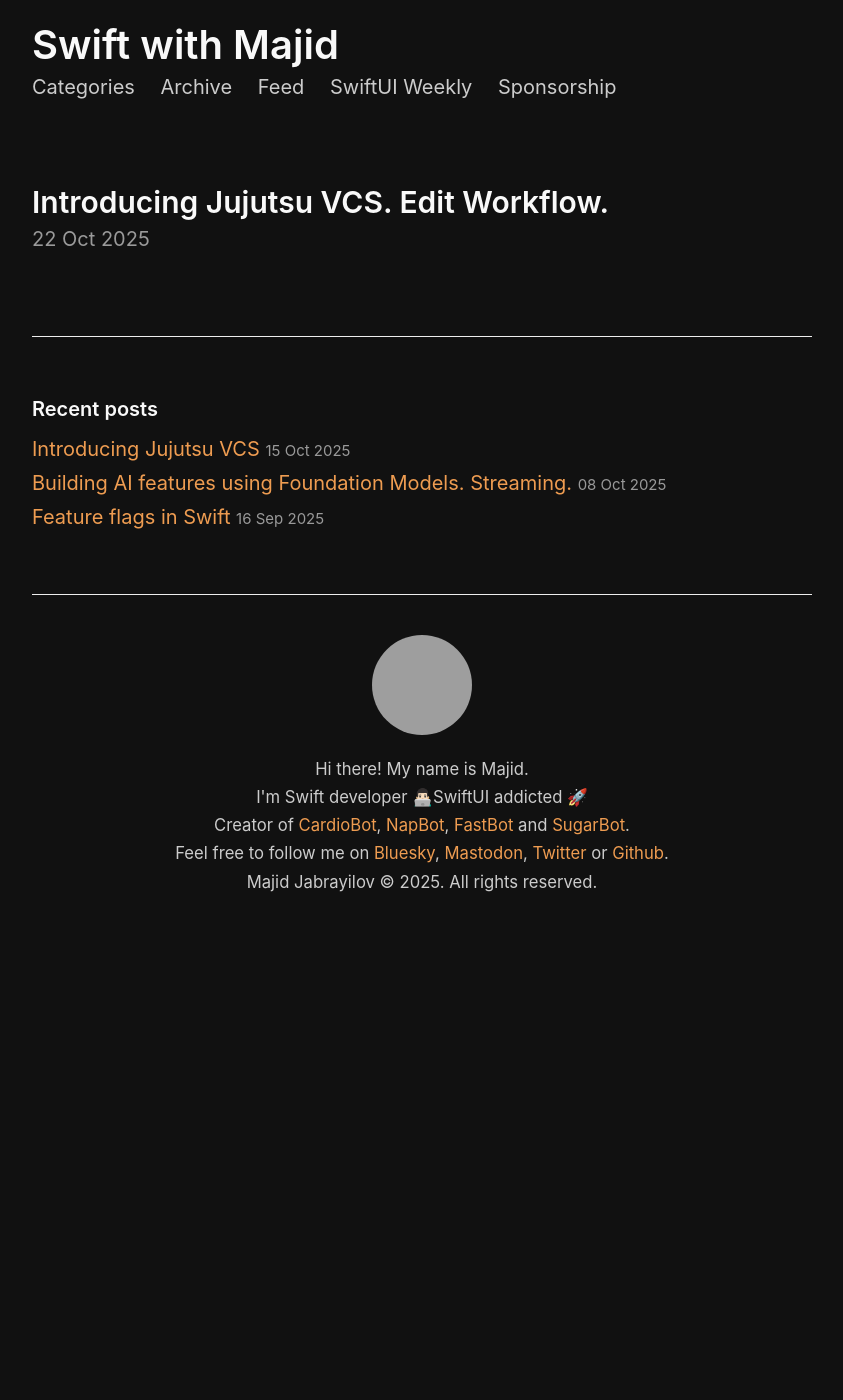
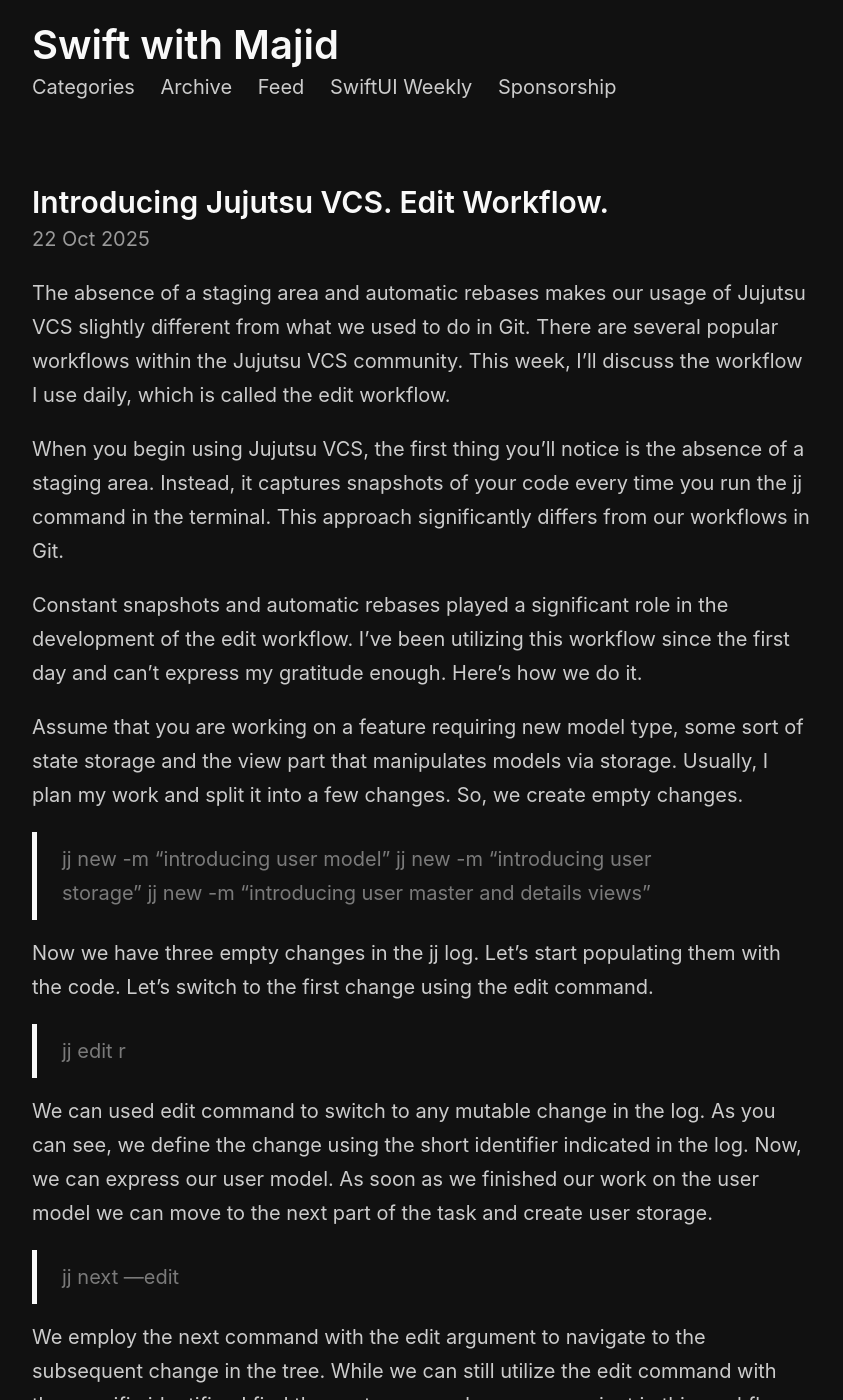
Before and after one commit to mecid/mecid.github.io, a Jekyll site: the page built from _posts/2025-10-22-introducing-jujutsu-vcs-edit-workflow.md, in a window 1280 px wide and 1400 px high. Shown: the whole window, without its empty margins (218-1061 px from the left). Built offline with Jekyll 4.4.1, drawn with Linux system fonts in a browser that asks for light colours; some of the changed text lies outside the part shown; grey boxes are pictures that could not be loaded.

Commit message:
edit flow post content added

```diff
--- a/_posts/2025-10-22-introducing-jujutsu-vcs-edit-workflow.md
+++ b/_posts/2025-10-22-introducing-jujutsu-vcs-edit-workflow.md
@@ -2,3 +2,45 @@
 title: Introducing Jujutsu VCS. Edit Workflow.
 layout: post
 ---
+
+The absence of a staging area and automatic rebases makes our usage of Jujutsu VCS slightly different from what we used to do in Git. There are several popular workflows within the Jujutsu VCS community. This week, I’ll discuss the workflow I use daily, which is called the edit workflow.
+
+When you begin using Jujutsu VCS, the first thing you’ll notice is the absence of a staging area. Instead, it captures snapshots of your code every time you run the jj command in the terminal. This approach significantly differs from our workflows in Git.
+
+Constant snapshots and automatic rebases played a significant role in the development of the edit workflow. I’ve been utilizing this workflow since the first day and can’t express my gratitude enough. Here’s how we do it.
+
+Assume that you are working on a feature requiring new model type, some sort of state storage and the view part that manipulates models via storage. Usually, I plan my work and split it into a few changes. So, we create empty changes.
+
+> jj new -m “introducing user model”
+> jj new -m “introducing user storage”
+> jj new -m “introducing user master and details views”
+
+Now we have three empty changes in the jj log. Let’s start populating them with the code. Let’s switch to the first change using the edit command.
+
+> jj edit r
+
+We can used edit command to switch to any mutable change in the log. As you can see, we define the change using the short identifier indicated in the log. Now, we can express our user model. As soon as we finished our work on the user model we can move to the next part of the task and create user storage.
+
+> jj next —edit
+
+We employ the next command with the edit argument to navigate to the subsequent change in the tree. While we can still utilize the edit command with the specific identifier, I find the next command more convenient in this workflow. Whenever you move to the next change, jj executes rebase, and you’re working in the fresh state, encompassing all previous changes. Assume that, you forgot an entity while planing your changes and now you need to squeeze in a change. No worries, you can use the new command with particular positioning in the tree of changes.
+
+> jj new -A r -m “introducing user endpoint”
+
+As you can see, we use the new command with -A argument allowing us to create a change after particular change. We can also use -B to create before a change. And don’t worry about the state of your changes, jj automatically makes rebases and you are always in the fresh state.
+
+The final piece of this workflow is the absorb command. Imagine that you almost finished the work on your feature then requirements changes and a new property on the user model appeared. This addition requires modifications in almost every change you have been working recently.
+
+Instead of switching between changes using the jj edit command, we can create a new change.
+
+> jj new -m “Adding a new property to the user model to display in the user view”
+
+You add a new property on the user model, tune the user master and details view to render it. It would be much better to have these changes in previous changes. Fortunately, there is the absorb command.
+
+> jj absorb
+
+You can use the absorb command on the recent change to find the best place for that change between the mutable changes in your history. It automatically moves a property addition part of the change to the user model changes where you created that model, and user view modifications to the changes where you created those views.
+
+The absorb command uses blame to find the best place, but it can keep some modifications in the recent change if it can find a good place for them. So, it works in a very safe manner.
+
+Once you get used to automatic rebases and the ability to reshuffle or absorb changes effortlessly, going back to Git’s manual staging and rebasing feels unnecessarily rigid. The edit workflow isn’t just a new habit; it’s a mindset shift — from managing commits to shaping history as you go.
```
